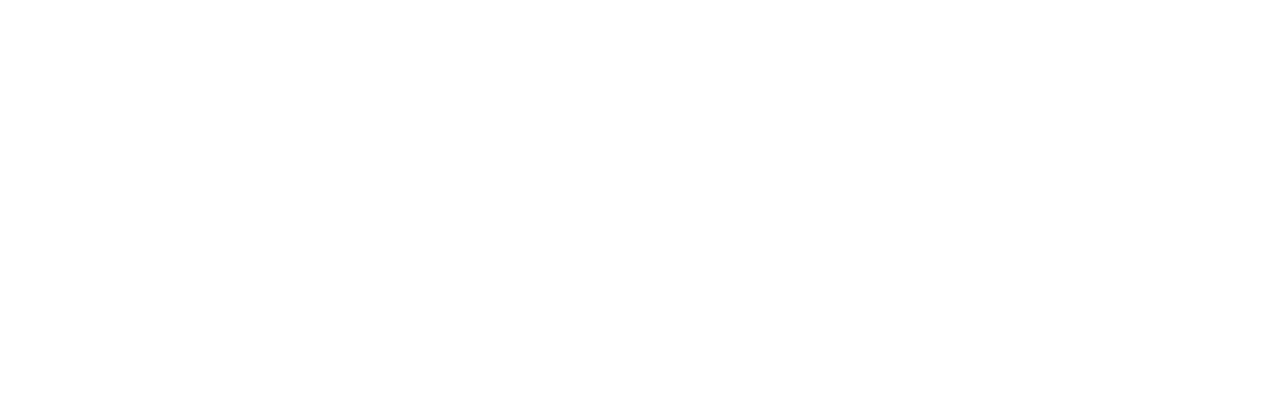
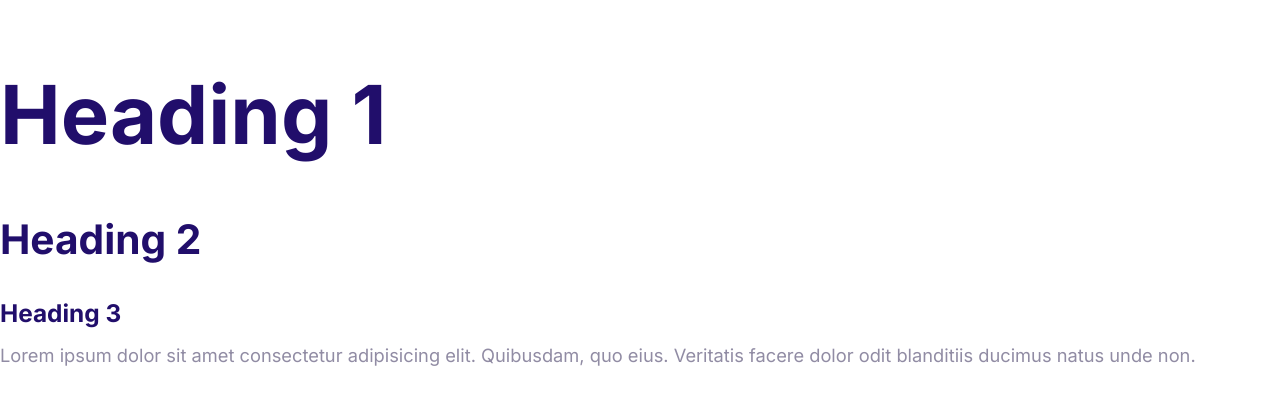
Before and after one commit to rod13-afk/moshify, a plain HTML site: page index.html in a window 1280 px wide. Drawn offline with Linux system fonts and the light colour scheme.

Commit message:
Define the styles for the fonts.

```diff
--- a/css/styles.css
+++ b/css/styles.css
@@ -5,3 +5,55 @@
   --heading-color: #210e6b;
   --body-color: #918ca4;
 }
+
+html {
+  font-size: 63.5%;
+}
+
+body {
+  font-family: Inter, Arial, Helvetica, sans-serif;
+  color: var(--body-color);
+  font-size: 2.4rem;
+  line-height: 1.5;
+}
+
+h1,
+h2,
+h3 {
+  color: var(--heading-color);
+  margin-bottom: 1rem;
+}
+
+h1 {
+  font-size: 7rem;
+}
+
+h2 {
+  font-size: 4rem;
+}
+
+h3 {
+  font-size: 3rem;
+}
+
+p {
+  margin-top: 0;
+}
+
+@media screen and (min-width: 1024px) {
+  body {
+    font-size: 1.8rem;
+  }
+
+  h1 {
+    font-size: 8rem;
+  }
+
+  h2 {
+    font-size: 4rem;
+  }
+
+  h3 {
+    font-size: 2.4rem;
+  }
+}
--- a/index.html
+++ b/index.html
@@ -4,8 +4,22 @@
     <meta charset="UTF-8" />
     <meta name="viewport" content="width=device-width, initial-scale=1.0" />
     <title>Document</title>
+    <link rel="preconnect" href="https://fonts.googleapis.com" />
+    <link rel="preconnect" href="https://fonts.gstatic.com" crossorigin />
+    <link
+      href="https://fonts.googleapis.com/css2?family=Inter:wght@400;700&display=swap"
+      rel="stylesheet"
+    />
     <link rel="stylesheet" href="css/normalize.css" />
     <link rel="stylesheet" href="css/styles.css" />
   </head>
-  <body></body>
+  <body>
+    <h1>Heading 1</h1>
+    <h2>Heading 2</h2>
+    <h3>Heading 3</h3>
+    <p>
+      Lorem ipsum dolor sit amet consectetur adipisicing elit. Quibusdam, quo
+      eius. Veritatis facere dolor odit blanditiis ducimus natus unde non.
+    </p>
+  </body>
 </html>
```
